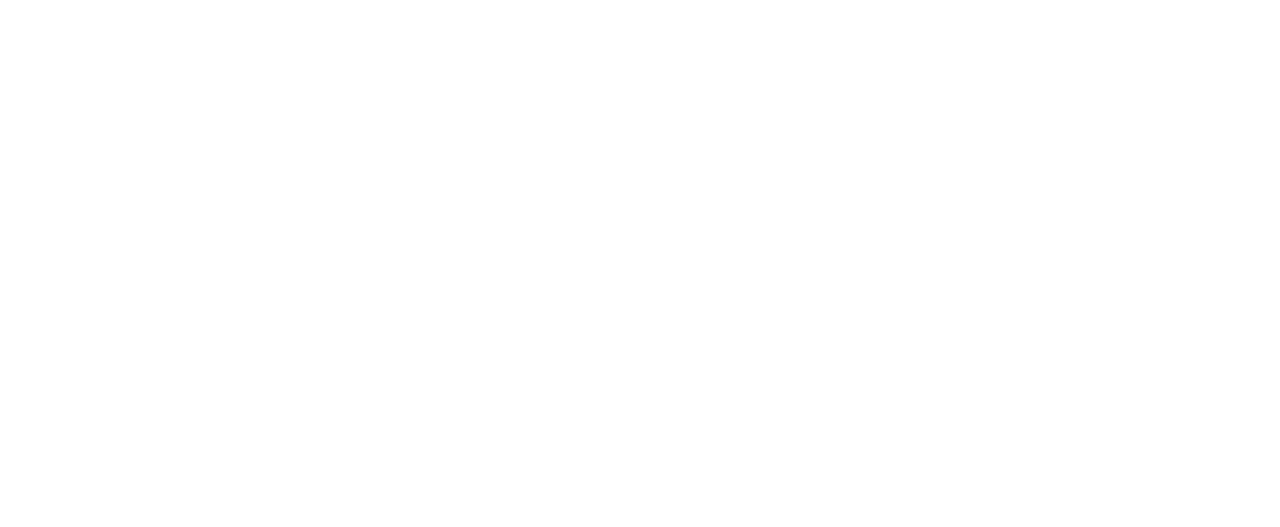
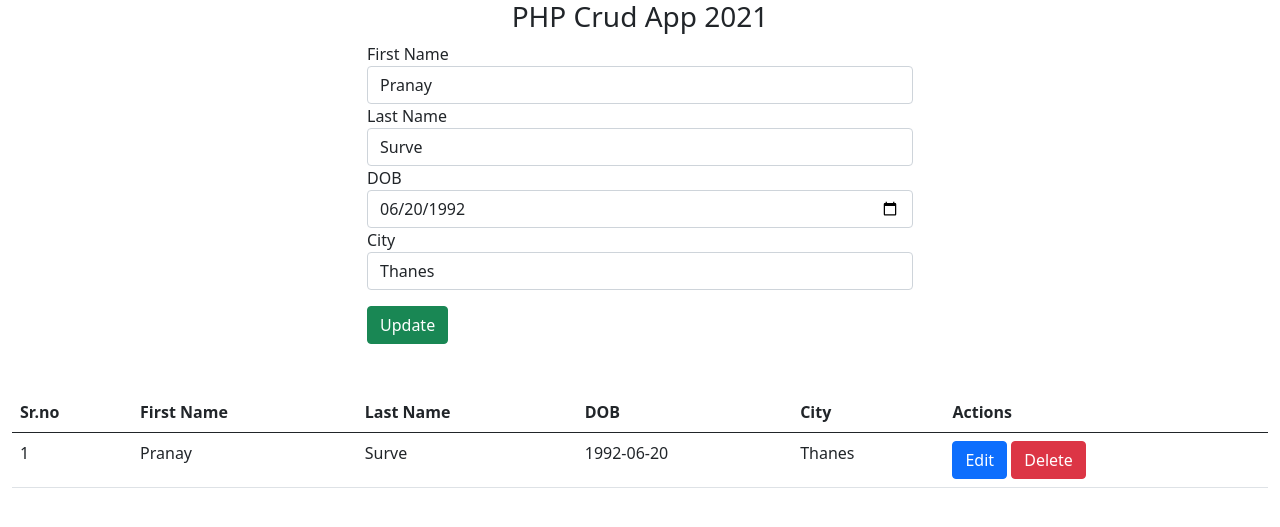
Before and after one commit to pranaypsurve/php_mysql_crud_app, a PHP site: page /?edit=1 in a window 1280 px wide. Before the commit the part shown is empty. Shown: the top 527 px of the page. Run offline with PHP 8.4, Linux system fonts and the light colour scheme; data comes from the database, SQL or seed files in the repository; both versions use the stored data as it was after the commit.

Commit message:
Form Design , Display Data , Add Edit Delete Retrive

```diff
--- /dev/null
+++ b/connection.php
@@ -0,0 +1,7 @@
+<?php
+$conn = mysqli_connect('localhost','root','','php_mysql_crud');
+if(!$conn){
+    var_dump(mysqli_connect_error());
+    die;
+}
+?>
--- a/index.php
+++ b/index.php
@@ -1,3 +1,53 @@
+<?php
+require('connection.php');
+$edit = false;
+$id = $fname = $lname = $dob = $city = "";
+function getAllData($conn){
+    $sql_getData = "SELECT * FROM user_info";
+    $result = mysqli_query($conn , $sql_getData);
+    return $result;
+}
+function getEditData($conn,$id){
+    $sql_user_data = "SELECT * FROM user_info WHERE id=".$id;
+    $edit_record = mysqli_query($conn , $sql_user_data);
+    return $edit_record;
+}
+$table_data = getAllData($conn);
+if(isset($_POST['insert'])){
+    $sql_insert = 'INSERT INTO user_info (first_name,last_name,dob,city) VALUES ("'.$_POST["fname"].'","'.$_POST["lname"].'","'.$_POST["dob"].'", "'.$_POST["city"].'")';
+    if(mysqli_query($conn,$sql_insert)){
+        echo "Data Inserted";
+        header('location:index.php');
+    }else{
+        echo "Error:" .$sql_insert."<br>".mysqli_error($conn);
+    }
+}
+if(isset($_GET['edit'])){
+    $edit = true;
+    $userRecord = getEditData($conn,$_GET['edit']);
+    $row_array = mysqli_fetch_array($userRecord);
+    $id = $row_array['id'];
+    $fname = $row_array['first_name'];
+    $lname = $row_array['last_name'];
+    $dob = $row_array['dob'];
+    $city = $row_array['city'];
+}
+if(isset($_POST['update'])){
+    $fn = $_POST['fname'];
+    $ln = $_POST['lname'];
+    $dob_new = $_POST['dob'];
+    $cty = $_POST['city'];
+    $sql_update = "UPDATE user_info SET first_name = '$fn', last_name = '$ln',dob = '$dob_new', city = '$cty' WHERE id =".$id;
+    mysqli_query($conn,$sql_update);
+    header('location:index.php');
+}
+if(isset($_GET['delete'])){
+    var_dump($_GET);
+    $sql_delete = "DELETE FROM user_info WHERE id=".$_GET['delete'];
+    mysqli_query($conn,$sql_delete);
+    header('location:index.php');
+}
+?>
 <!DOCTYPE html>
 <html lang="en">
 <head>
@@ -5,8 +55,77 @@
     <meta http-equiv="X-UA-Compatible" content="IE=edge">
     <meta name="viewport" content="width=device-width, initial-scale=1.0">
     <title>Php Mysql Crud App</title>
+    <link href="https://cdn.jsdelivr.net/npm/bootstrap@5.0.2/dist/css/bootstrap.min.css" rel="stylesheet">
+    <script src="https://cdn.jsdelivr.net/npm/bootstrap@5.0.2/dist/js/bootstrap.bundle.min.js"></script>
 </head>
 <body>
-
+    <section class="form-section">
+        <div class="container">
+            <div class="row">
+                <div class="col-lg-12 text-center">
+                    <h3>PHP Crud App 2021</h3>
+                </div>
+                <div class="col-lg-6 m-auto">
+                    <form action="" method="post">
+                        <div class="form-group">
+                            <label for="">First Name</label>
+                            <input type="text" class="form-control" name="fname" id="fanme" value="<?php echo $fname; ?>">
+                        </div>
+                        <div class="form-group">
+                            <label for="">Last Name</label>
+                            <input type="text" class="form-control" name="lname" id="lanme" value="<?php echo $lname; ?>">
+                        </div>
+                        <div class="form-group">
+                            <label for="">DOB</label>
+                            <input type="date" class="form-control" name="dob" id="dob" value="<?php echo $dob; ?>">
+                        </div>
+                        <div class="form-group">
+                            <label for="">City</label>
+                            <input type="text" class="form-control" name="city" id="city" value="<?php echo $city; ?>">
+                        </div>
+                        <div class="form-group mt-3">
+                        <?php if($edit){ ?>
+                            <input type="submit" name="update" class="btn btn-success" value="Update">
+                        <?php }else{?>
+                            <input type="submit" name="insert" class="btn btn-success" value="Submit">
+                        <?php } ?>
+                        </div>
+                    </form>
+                </div>
+            </div>
+        </div>
+    </section>
+    <section class="table-display mt-5">
+        <div class="container-fluid">
+            <div class="row">
+                <div class="col-lg-12">
+                    <div class="table-responsive">
+                        <table class="table">
+                            <thead>
+                                <th>Sr.no</th>
+                                <th>First Name</th>
+                                <th>Last Name</th>
+                                <th>DOB</th>
+                                <th>City</th>
+                                <th>Actions</th>
+                            </thead>
+                            <tbody>
+                                <?php while($row = mysqli_fetch_assoc($table_data)){  ?>
+                                <tr>
+                                    <td><?php echo $row['id']; ?></td>
+                                    <td><?php echo $row['first_name']; ?></td>
+                                    <td><?php echo $row['last_name']; ?></td>
+                                    <td><?php echo $row['dob']; ?></td>
+                                    <td><?php echo $row['city']; ?></td>
+                                    <td><a href="?edit=<?php echo $row['id']; ?>" class="btn btn-primary">Edit</a> <a href="?delete=<?php echo $row['id']; ?>" class="btn btn-danger">Delete</a></td>
+                                </tr>
+                                <?php } ?>
+                            </tbody>
+                        </table>
+                    </div>
+                </div>
+            </div>
+        </div>
+    </section>
 </body>
 </html>
```
Also changed, not shown: php_mysql_crud.sql (added, +69 -0 lines).
